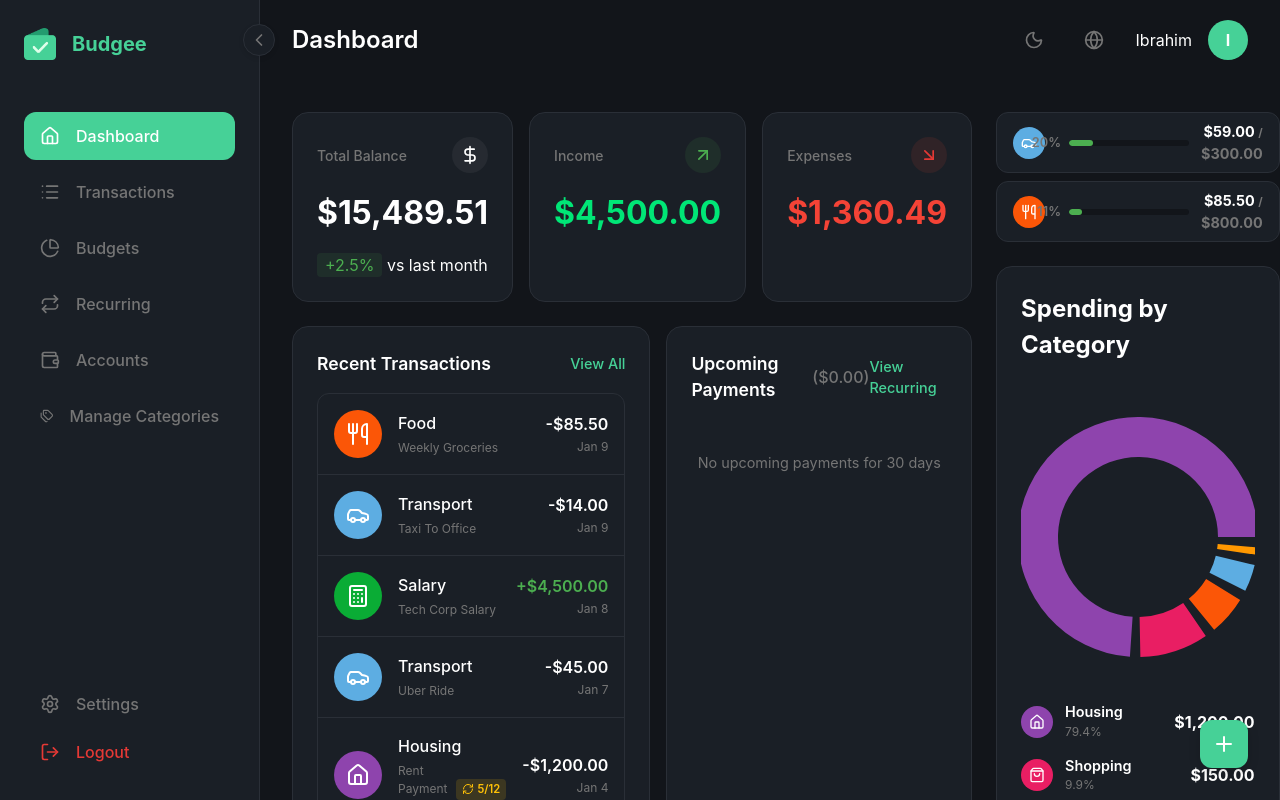
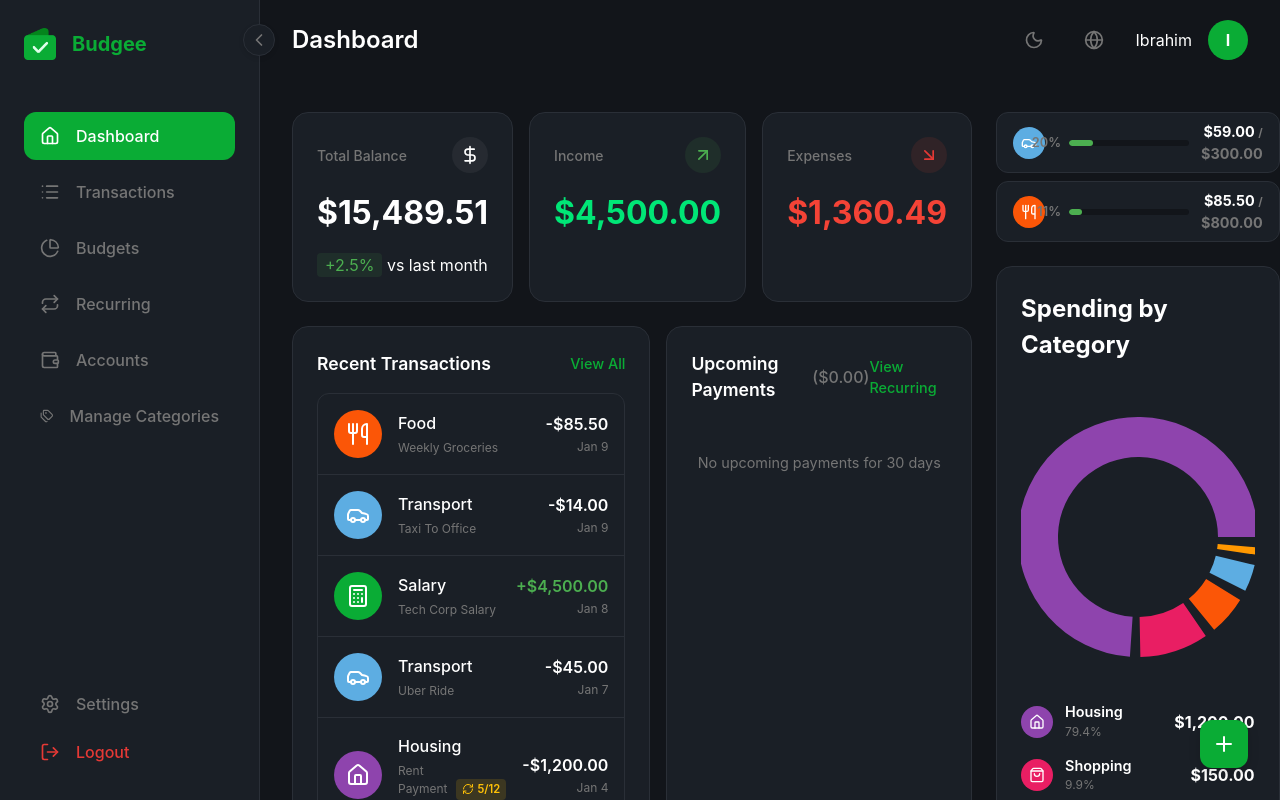
Before and after one commit to ibrahimkocamaz/budgeeWebApp, a React (Vite) app: page / in a window 1280 px wide. Built offline with nearby package versions, Linux system fonts and the light colour scheme.

Commit message:
logu update

```diff
--- a/src/components/Layout.jsx
+++ b/src/components/Layout.jsx
@@ -234,7 +234,7 @@ const Layout = ({ children }) => {
         .logo-text {
           font-size: 1.25rem;
           font-weight: 700;
-          color: var(--color-brand);
+          color: #0aac35;
           white-space: nowrap; /* Prevent wrap during transition */
         }
 
--- a/src/index.css
+++ b/src/index.css
@@ -7,8 +7,7 @@
   --bg-overlay: rgba(18, 21, 26, 0.8);
 
   /* Brand Colors */
-  /* --color-brand: #0aac35; */
-  --color-brand: #46d197;
+  --color-brand: #0aac35;
   /* secondary */
   --color-brand-hover: #088a2a;
   --color-accent-red: #a82319;
```
Also changed, not shown: public/assets/budgee_icon.png.
